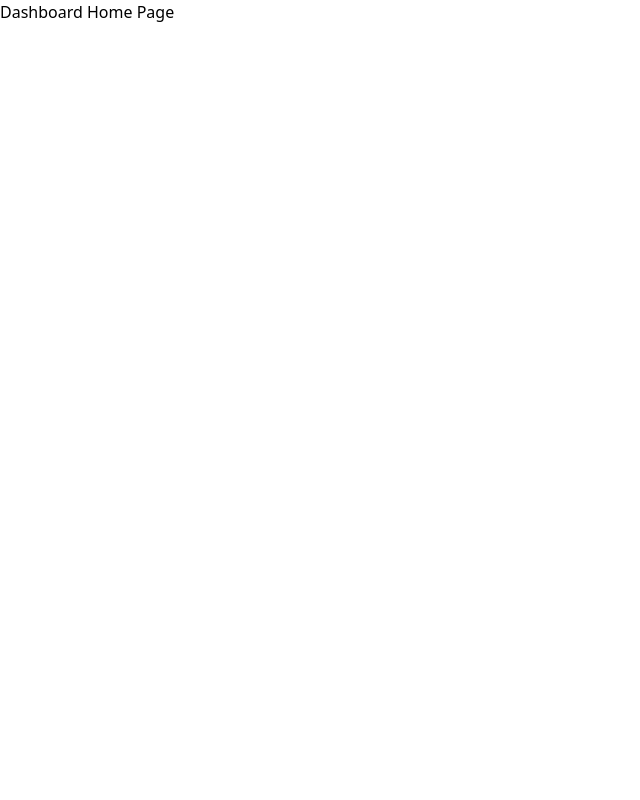
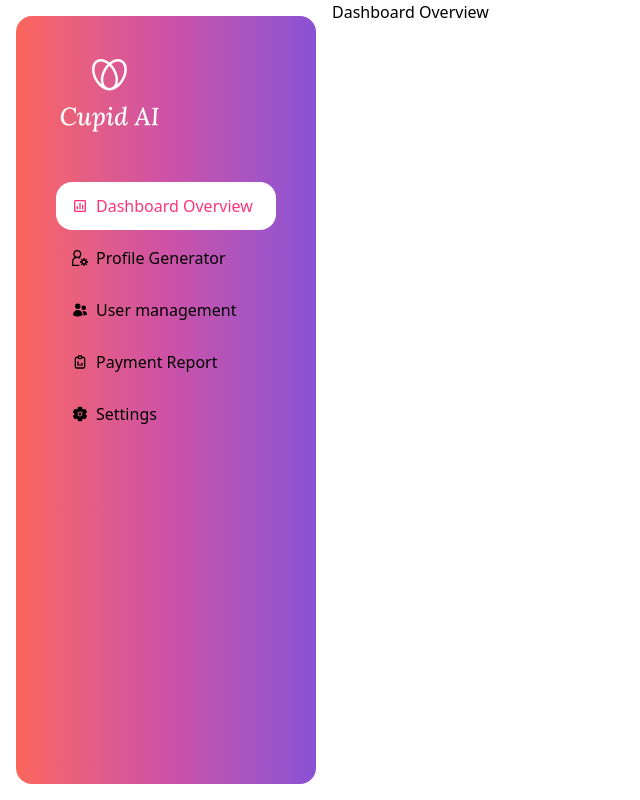
Before and after one commit to alaminislam34/cupid-ai-dashboard, a Next.js app: page /dashboard in a window 1280 px wide. Shown: the whole page, without its empty margins (0-640 px from the left). Built offline with nearby package versions, Linux system fonts and the light colour scheme.

Commit message:
added dashboard structures and some pages

```diff
--- /dev/null
+++ b/src/app/(dashboard)/dashboard/components/SideBar/Sidebar.jsx
@@ -0,0 +1,69 @@
+"use client";
+
+import Image from "next/image";
+import Link from "next/link";
+import React from "react";
+import { BiBarChartSquare } from "react-icons/bi";
+import { GrUserSettings } from "react-icons/gr";
+import { HiUsers } from "react-icons/hi2";
+import { TbReportAnalytics } from "react-icons/tb";
+import { IoSettings } from "react-icons/io5";
+import { usePathname } from "next/navigation";
+
+export const links = [
+  {
+    name: "Dashboard Overview",
+    icon: <BiBarChartSquare />,
+    href: "/dashboard",
+  },
+  {
+    name: "Profile Generator",
+    icon: <GrUserSettings />,
+    href: "/dashboard/user_settings",
+  },
+  {
+    name: "User management",
+    icon: <HiUsers />,
+    href: "/dashboard/user_management",
+  },
+  {
+    name: "Payment Report",
+    icon: <TbReportAnalytics />,
+    href: "/dashboard/payment_report",
+  },
+  {
+    name: "Settings",
+    icon: <IoSettings />,
+    href: "/dashboard/settings",
+  },
+];
+
+export default function Sidebar() {
+  const path = usePathname();
+  return (
+    <div className="w-[300px] h-[96vh] my-auto bg-linear-to-r from-[#FB665B] via-[#CE51A6] to-[#8951D5] p-10 rounded-2xl">
+      <Image
+        src={"/icons/logo2.png"}
+        height={78}
+        width={107}
+        alt="Website logo icon"
+      />
+      <br />
+      <br />
+      <ul className="space-y-1 ">
+        {links.map(({ name, icon, href }, i) => (
+          <li key={i}>
+            <Link
+              className={`py-2 lg:py-3 px-4 rounded-2xl ${
+                path === href ? "bg-white text-secondary2" : ""
+              } hover:bg-white hover:text-secondary2 flex items-center duration-300 gap-2`}
+              href={href}
+            >
+              {icon} {name}
+            </Link>
+          </li>
+        ))}
+      </ul>
+    </div>
+  );
+}
--- a/src/app/(dashboard)/dashboard/layout.js
+++ b/src/app/(dashboard)/dashboard/layout.js
@@ -1,9 +1,17 @@
-import '../../globals.css';
+import "../../globals.css";
+import Sidebar from "./components/SideBar/Sidebar";
 
 export default function DashboardLayout({ children }) {
   return (
     <html lang="en">
-      <body className={`antialiased`}>{children}</body>
+      <body className={`antialiased`}>
+        <section className="flex flex-row">
+          <div className="m-4">
+            <Sidebar />
+          </div>
+          <div>{children}</div>
+        </section>
+      </body>
     </html>
   );
 }
--- a/src/app/(dashboard)/dashboard/page.js
+++ b/src/app/(dashboard)/dashboard/page.js
@@ -5,7 +5,7 @@ import React from "react";
 export default function DashboardPage() {
   return (
     <div>
-      <h1>Dashboard Home Page</h1>
+      <h1>Dashboard Overview</h1>
     </div>
   );
 }
--- /dev/null
+++ b/src/app/(dashboard)/dashboard/payment_report/page.jsx
@@ -0,0 +1,10 @@
+'use client'
+import React from 'react'
+
+export default function Payment_Report() {
+  return (
+    <div>
+      <h1>Payment report page</h1>
+    </div>
+  )
+}
--- /dev/null
+++ b/src/app/(dashboard)/dashboard/settings/page.jsx
@@ -0,0 +1,10 @@
+'use client'
+import React from 'react'
+
+export default function Settings() {
+  return (
+    <div>
+      <h1>Settings page</h1>
+    </div>
+  )
+}
--- /dev/null
+++ b/src/app/(dashboard)/dashboard/user_management/page.jsx
@@ -0,0 +1,9 @@
+'use client'
+
+export default function user_management() {
+  return (
+    <div>
+      <h1>User management page</h1>
+    </div>
+  )
+}
--- /dev/null
+++ b/src/app/(dashboard)/dashboard/user_settings/page.jsx
@@ -0,0 +1,9 @@
+'use client'
+
+export default function user_settings() {
+  return (
+    <div>
+      <h1>User Settings Page</h1>
+    </div>
+  )
+}
--- a/src/app/globals.css
+++ b/src/app/globals.css
@@ -3,4 +3,5 @@
 
 @theme {
   --color-secondary: #848484;
+  --color-secondary2: #FF3578;
 }
```
